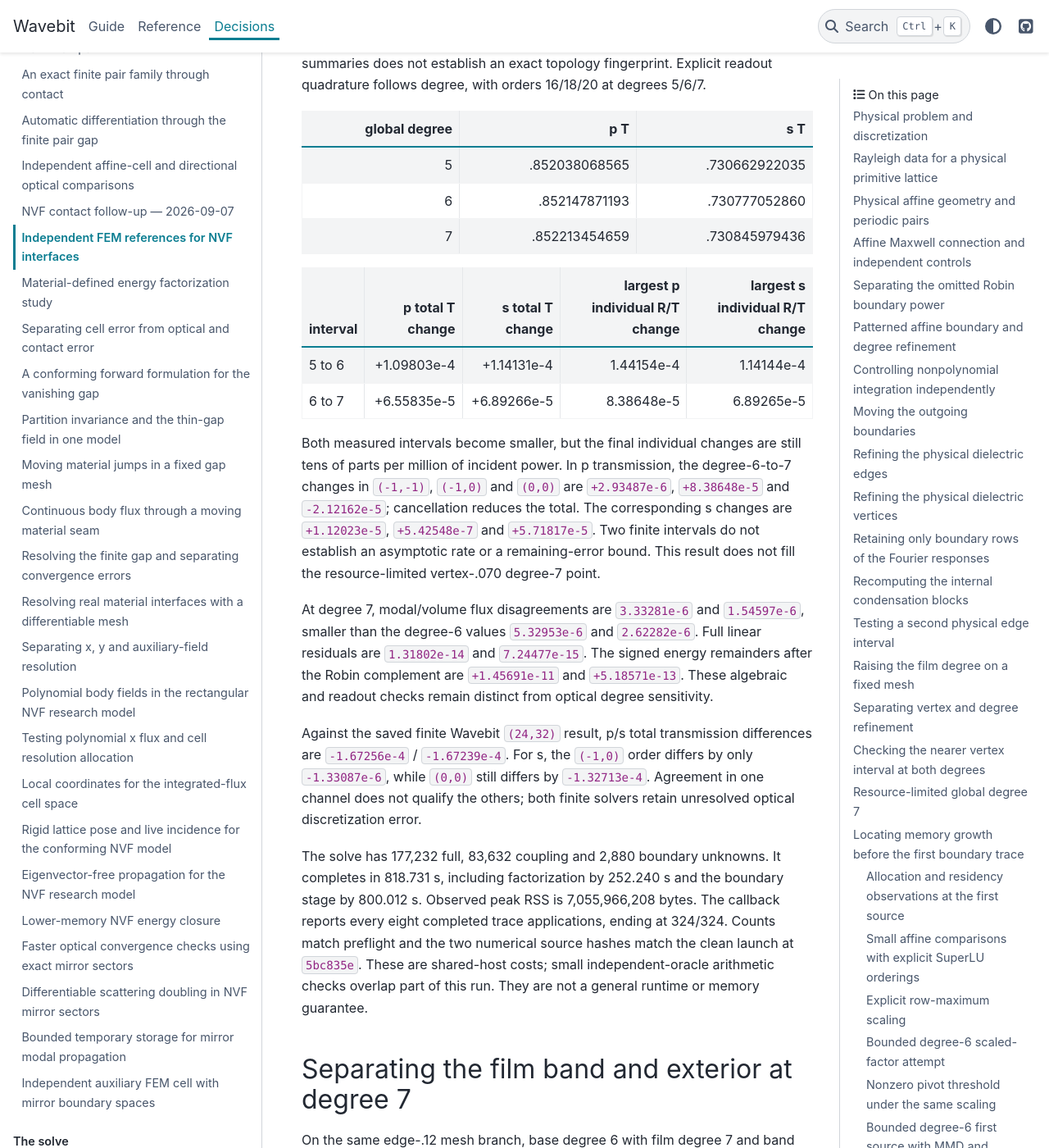
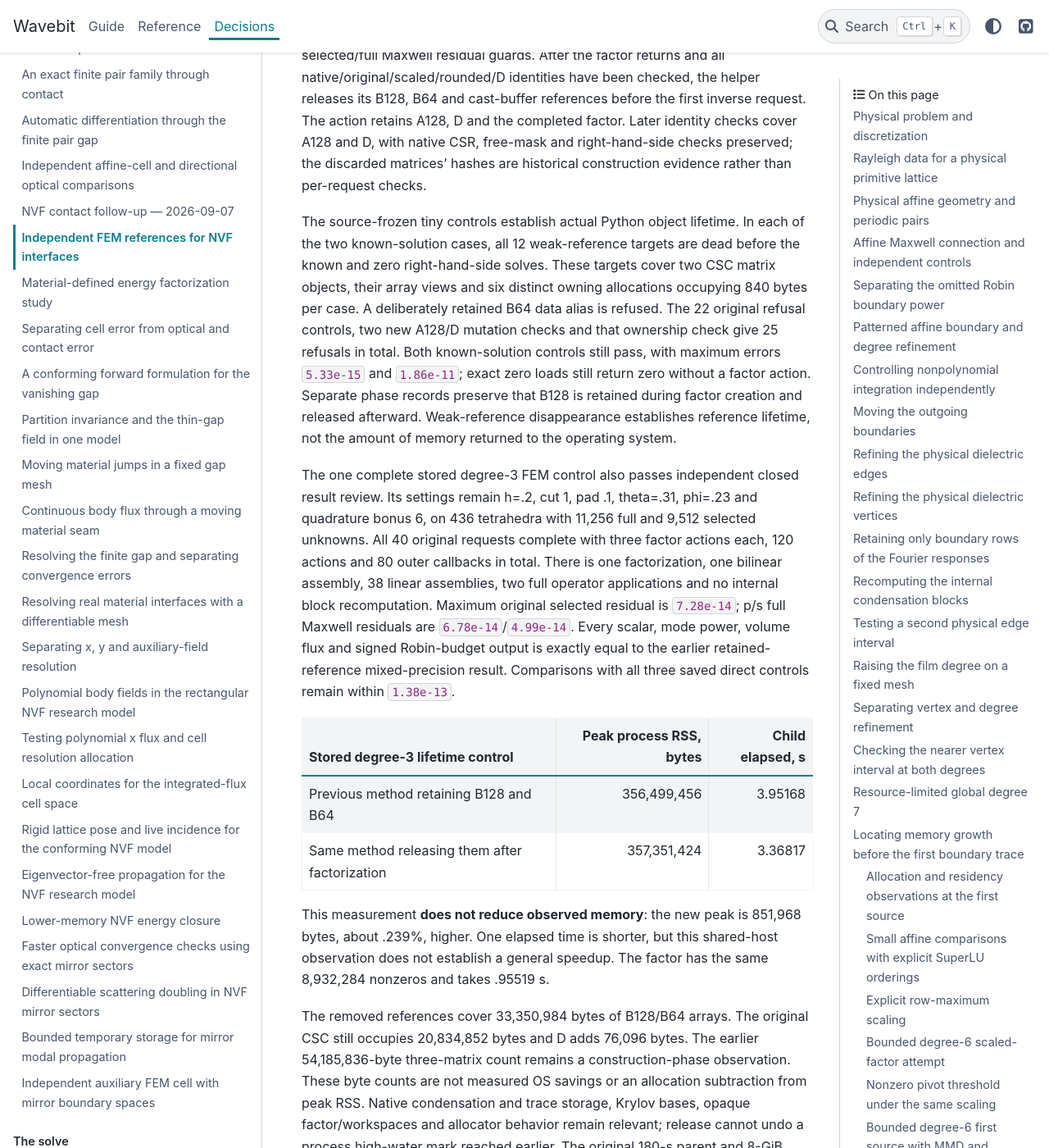
Before and after one commit to fieldalgo/wavebit, a Sphinx documentation site: the page built from docs/nvf-independent-fem.md, in a window 1280 px wide and 1400 px high, scrolled down 44232 px. Shown: the whole window at 82% size. Built offline with Sphinx 7.4.7 and the PyData theme 0.15.4, drawn with Linux system fonts in a browser that asks for light colours; some of the changed text lies outside the part shown.

Commit message:
docs(nvf): qualify post-factor matrix reference release
Record the tiny ownership controls and complete degree-3 qualification of
releasing temporary scaled matrices after factor construction. Preserve
identical original-equation outputs and the measured lack of an RSS gain.

Co-authored-by: Codex <noreply@openai.com>

```diff
--- a/docs/nvf-independent-fem.md
+++ b/docs/nvf-independent-fem.md
@@ -1625,6 +1625,74 @@ the missing spatial/degree comparison. The vertex-.070 degree-7 optical
 corner remains absent; no four-corner increment or convergence bound is
 computed from the partial sources.
 
+### Releasing scaled matrix references after factorization
+
+A separate small control shortens the lifetime of the scaled construction
+matrices without changing the numerical precision method. It retains the
+same original complex128 operator, row-max scaling, checked complex64
+conversion, complete MMD factor with .1 pivot threshold, fixed flexible
+correction and original selected/full Maxwell residual guards. After the
+factor returns and all native/original/scaled/rounded/D identities have been
+checked, the helper releases its B128, B64 and cast-buffer references before
+the first inverse request. The action retains A128, D and the completed
+factor. Later identity checks cover A128 and D, with native CSR, free-mask and
+right-hand-side checks preserved; the discarded matrices'
+hashes are historical construction evidence rather than per-request checks.
+
+The source-frozen tiny controls establish actual Python object lifetime.
+In each of the two known-solution cases, all 12 weak-reference targets are
+dead before the known and zero right-hand-side solves. These targets cover
+two CSC matrix objects, their array views and six distinct owning allocations
+occupying 840 bytes per case. A deliberately retained B64 data alias is
+refused. The 22 original refusal controls, two new A128/D mutation checks and
+that ownership check give 25 refusals in total. Both known-solution controls
+still pass, with maximum errors `5.33e-15` and `1.86e-11`; exact zero loads
+still return zero without a factor action. Separate phase records preserve
+that B128 is retained during factor creation and released afterward.
+Weak-reference disappearance establishes reference lifetime, not the amount
+of memory returned to the operating system.
+
+The one complete stored degree-3 FEM control also passes independent closed
+result review. Its settings remain h=.2, cut 1, pad .1, theta=.31, phi=.23
+and quadrature bonus 6, on 436 tetrahedra with 11,256 full and 9,512 selected
+unknowns. All 40 original requests complete with three factor actions each,
+120 actions and 80 outer callbacks in total. There is one factorization,
+one bilinear assembly, 38 linear assemblies, two full operator applications
+and no internal block recomputation. Maximum original selected residual is
+`7.28e-14`; p/s full Maxwell residuals are `6.78e-14`/`4.99e-14`. Every scalar,
+mode power, volume flux and signed Robin-budget output is exactly equal to
+the earlier retained-reference mixed-precision result. Comparisons with all
+three saved direct controls remain within `1.38e-13`.
+
+| Stored degree-3 lifetime control | Peak process RSS, bytes | Child elapsed, s |
+| --- | ---: | ---: |
+| Previous method retaining B128 and B64 | 356,499,456 | 3.95168 |
+| Same method releasing them after factorization | 357,351,424 | 3.36817 |
+
+This measurement **does not reduce observed memory**: the new peak is
+851,968 bytes, about .239%, higher. One elapsed time is shorter, but this
+shared-host observation does not establish a general speedup. The factor
+has the same 8,932,284 nonzeros and takes .95519 s.
+
+The removed references cover 33,350,984 bytes of B128/B64 arrays. The original
+CSC still occupies 20,834,852 bytes and D adds 76,096 bytes. The earlier
+54,185,836-byte three-matrix count remains a construction-phase observation.
+These byte counts are not measured OS savings or an allocation subtraction
+from peak RSS. Native condensation and trace storage, Krylov bases, opaque
+factor/workspaces and allocator behavior remain relevant; release cannot
+undo a process high-water mark reached earlier. The original 180-s parent
+and 8-GiB observed process guard are unchanged.
+
+Both tiny and full degree-3 parents close with exit 0 and unchanged source
+pins. The independent p3 audit checks the lifetime transition, all original
+requests, physical outputs and comparisons without rerunning a solver.
+This independently authored helper remains a separate internal numerical
+validation experiment, with no new dependency or product solver integration.
+It does not authorize redistribution of the optional reference environment.
+The missing vertex-.070 degree-7 optical corner remains absent. The reference
+release qualifies the small construction and its finite equations; it does
+not establish that the larger problem will fit or complete.
+
 ## Completing degree 7 on the smaller edge mesh
 
 The separate edge-.12 branch completes global degree 7 within the same
```
